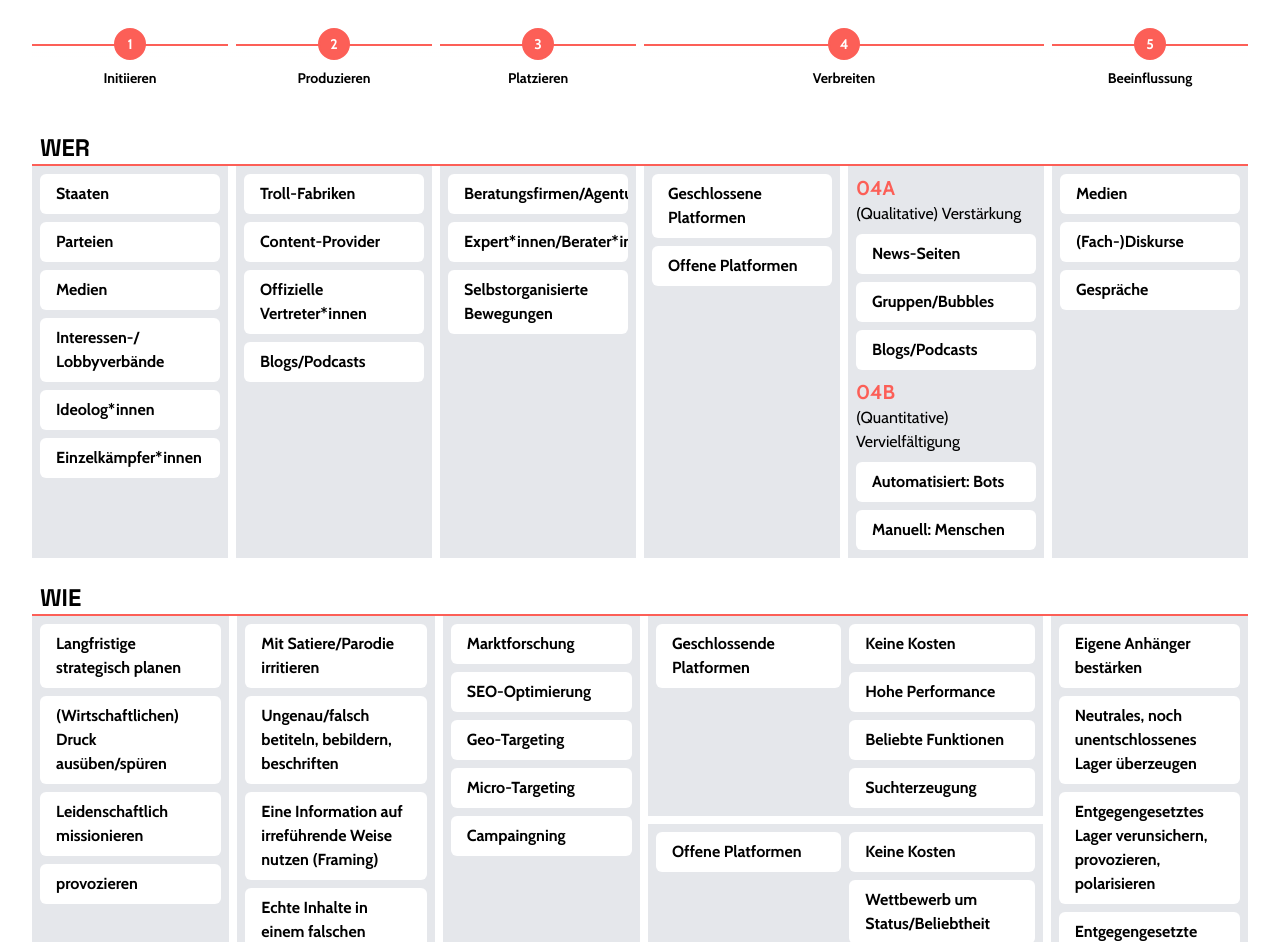
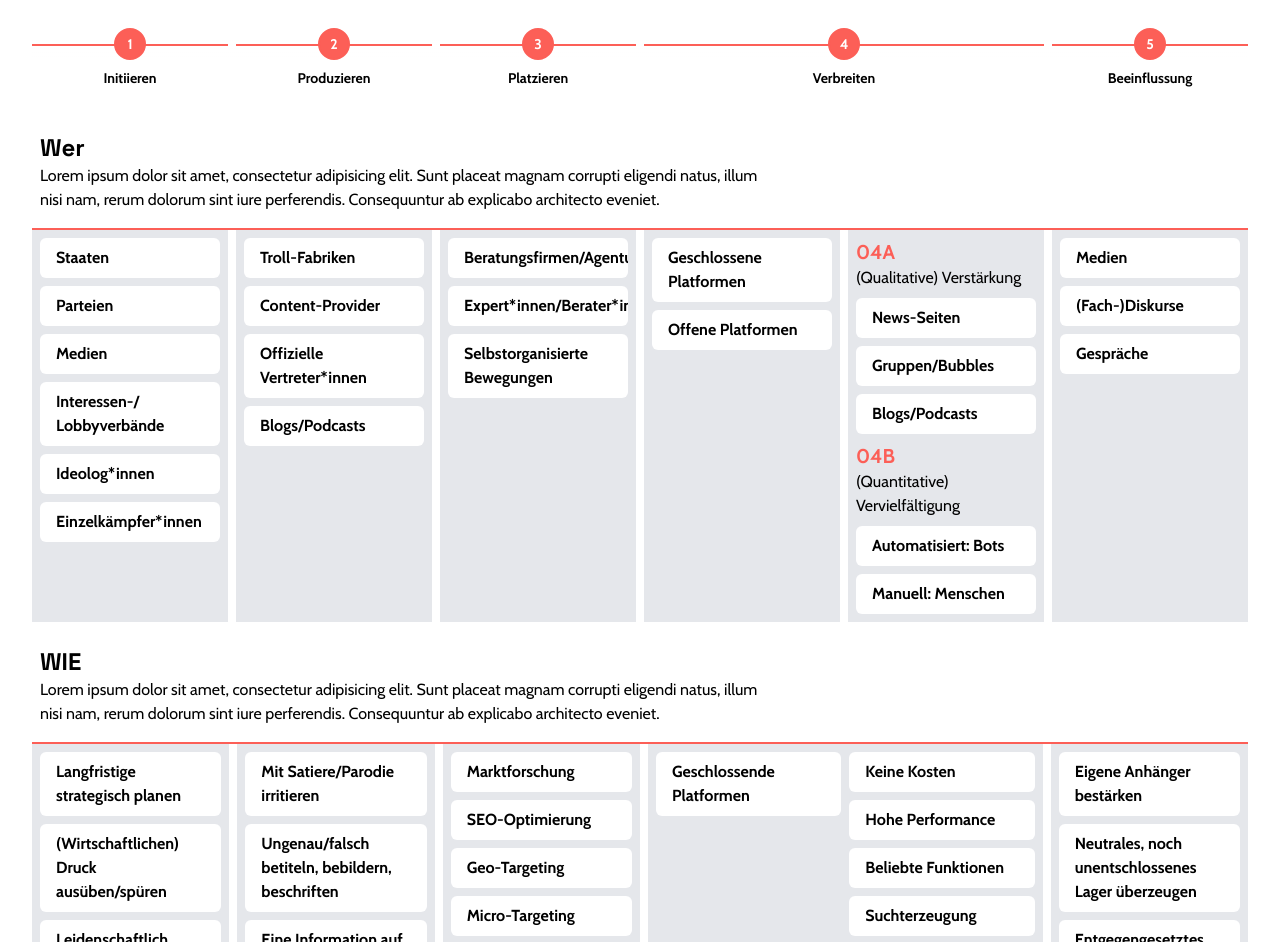
Before and after one commit to DetektivKollektiv/colab-infographic, a Vue app: page / in a window 1280 px wide. Shown: the part 5120-6062 px from the top of the page. Built offline with nearby package versions, Linux system fonts and the light colour scheme; some icons are missing; what vue3-touch-events would draw is missing.

Commit message:
added Text to SectionHeadline

```diff
--- a/src/components/Infographic/Infographic.vue
+++ b/src/components/Infographic/Infographic.vue
@@ -24,7 +24,15 @@
                     {{ story }}
                 </p>
             </Grid>
-            <SectionHeadline>WER</SectionHeadline>
+            <SectionHeadline
+                ><template v-slot:headline>Wer</template
+                ><template v-slot:description
+                    >Lorem ipsum dolor sit amet, consectetur adipisicing elit.
+                    Sunt placeat magnam corrupti eligendi natus, illum nisi nam,
+                    rerum dolorum sint iure perferendis. Consequuntur ab
+                    explicabo architecto eveniet.</template
+                ></SectionHeadline
+            >
             <Grid :doubleFourth="false">
                 <Column>
                     <component
@@ -81,7 +89,15 @@
                     ></component
                 ></Column>
             </Grid>
-            <SectionHeadline>WIE</SectionHeadline>
+            <SectionHeadline
+                ><template v-slot:headline>WIE</template
+                ><template v-slot:description
+                    >Lorem ipsum dolor sit amet, consectetur adipisicing elit.
+                    Sunt placeat magnam corrupti eligendi natus, illum nisi nam,
+                    rerum dolorum sint iure perferendis. Consequuntur ab
+                    explicabo architecto eveniet.</template
+                ></SectionHeadline
+            >
             <Grid :doubleFourth="true">
                 <Column>
                     <component
--- a/src/components/Infographic/SectionHeadline.vue
+++ b/src/components/Infographic/SectionHeadline.vue
@@ -3,8 +3,11 @@
         class="w-full border-red-500 bg-gradient-to-b from-transparent to-white pt-6 border-b-2 pl-2"
     >
         <h3>
-            <slot></slot>
+            <slot name="headline"></slot>
         </h3>
+        <p class="pb-4" style="max-width: 66ch">
+            <slot name="description"></slot>
+        </p>
     </div>
 </template>
 
```
